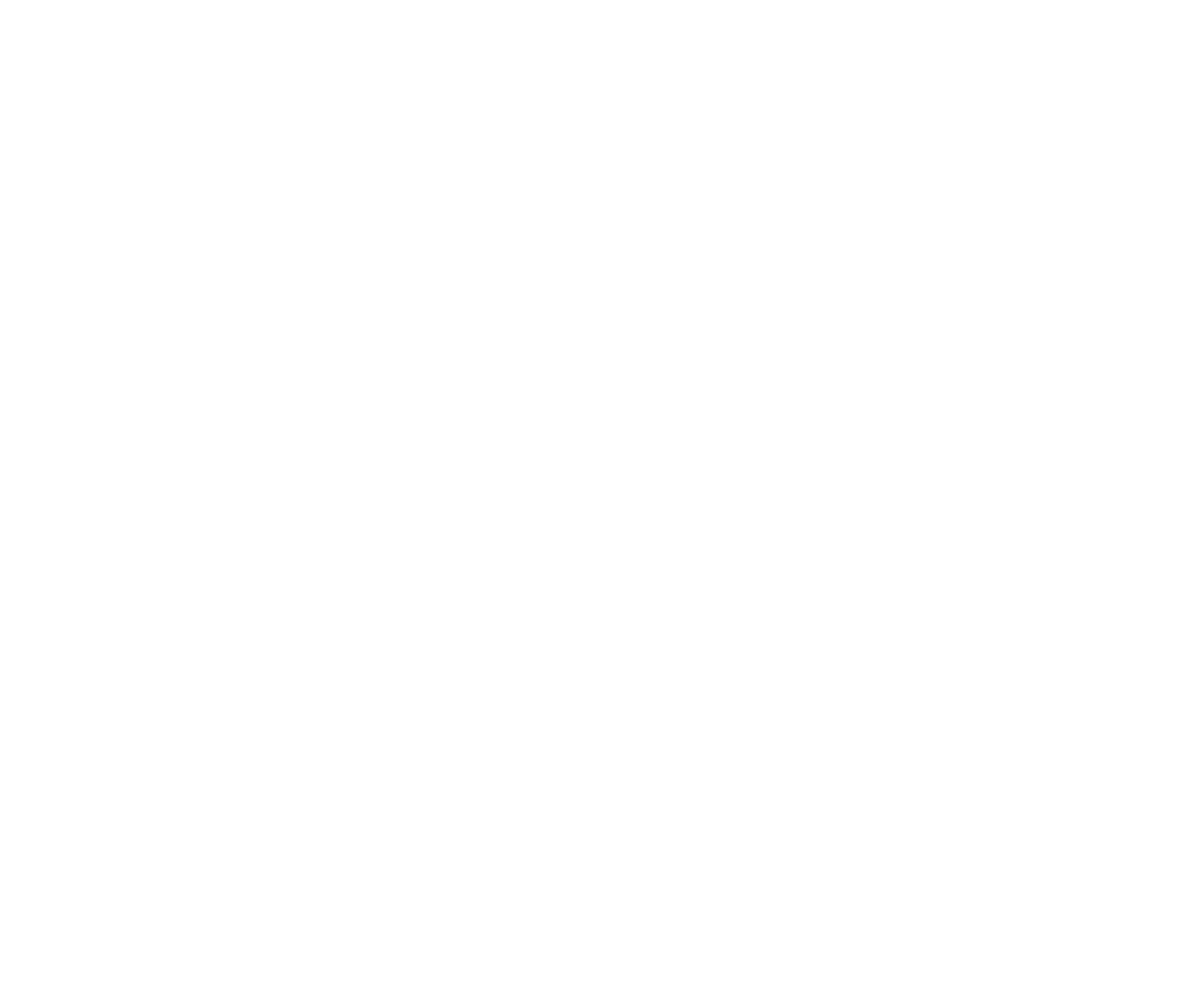
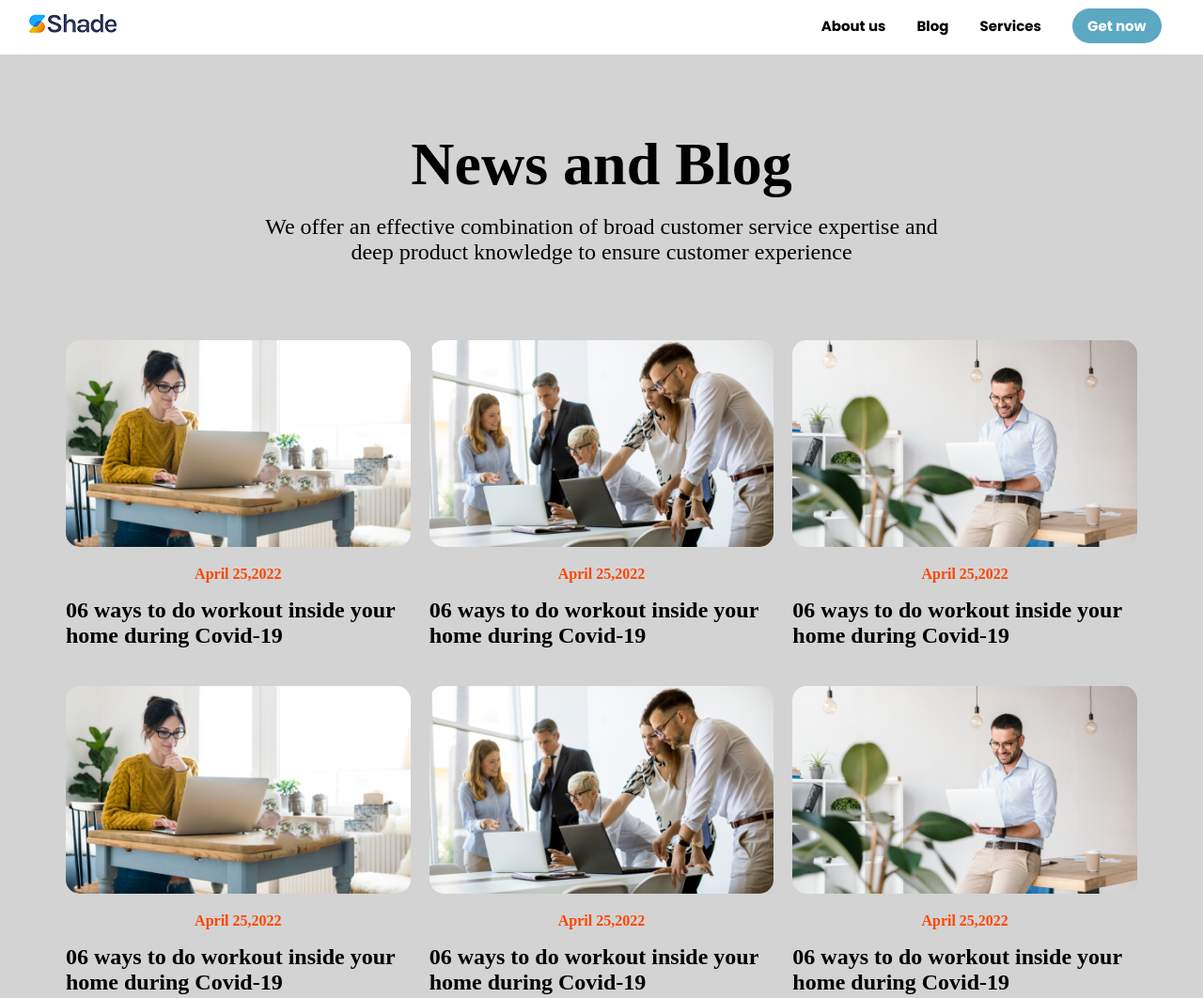
Before and after one commit to kristijanpecev/Practice, a plain HTML site: page LandingPage/index.html in a window 1280 px wide. Shown: the top 1062 px of the page at 94% size. Before the commit the page ends 800 px from the top, so only its background shows below. Drawn offline with Linux system fonts and the light colour scheme; a web font is replaced by a local one.

Commit message:
formated document

```diff
--- a/LandingPage/CSS/style.css
+++ b/LandingPage/CSS/style.css
@@ -0,0 +1,93 @@
+*{
+    margin: 0;
+    padding: 0;
+}
+nav{
+    padding: 15px 30px;
+    display: flex;
+    justify-content: space-between;
+    font-family: 'DynaPuff';
+    font-family: 'Francois One', sans-serif;
+    font-family: 'Poppins', sans-serif;
+}
+
+.navbarList li{
+    list-style-type: none;
+    display: inline;
+}
+.navbarList li a{
+    margin: 0 0.9rem;
+    text-decoration: none;
+    font-size: 15px;
+    color: black;
+    font-weight: bold;
+}
+.navbarList li .getNowBtn{
+    background-color: rgb(92, 168, 194);
+    color: white;
+    padding: 8px 16px;
+    border-radius: 25px;
+}
+main{
+    background-color: lightgray;
+    text-align: center;
+}
+
+#title {
+    width: 60%;
+    margin: 0 auto;
+    text-align: center;
+    padding: 10vh 0;
+}
+
+#title h1 {
+    font-size: 4rem;
+    margin-bottom: 1rem;
+}
+
+#title p {
+    font-size: 1.5rem;
+}
+
+.parent{
+    display: grid;
+    grid-template-columns: repeat(3, 1fr);
+    grid-template-rows: repeat(3, 1fr);
+    grid-column-gap: 20px;
+    grid-row-gap: 40px;
+    padding: 0 70px;
+}
+
+.parent a{
+    text-decoration: none;
+    color: black;
+}
+
+.parent .myCard {
+    background-color: lightgray;
+    min-height: 200px;
+    width: 100%;
+}
+
+.parent .myCard:hover{
+    transform: scale(1.03);
+}
+
+.parent .myCard img{
+    width: 100%;
+    border-radius: 15px;
+    margin-bottom: 2vh;
+}
+
+
+.parent .myCard span{
+    color: orangered;
+    font-weight: 600;
+}
+
+.parent .myCard p{
+    font-size: 24px;
+    margin-top: 2vh;
+    font-weight: bolder;
+    text-align: left;
+}
--- a/LandingPage/index.html
+++ b/LandingPage/index.html
@@ -1,13 +1,119 @@
 <!DOCTYPE html>
 <html lang="en">
+
 <head>
     <meta charset="UTF-8">
     <meta http-equiv="X-UA-Compatible" content="IE=edge">
     <meta name="viewport" content="width=device-width, initial-scale=1.0">
     <title>My landing page</title>
-    <link rel="stylesheet" href="CSS/style.css">
+    <link rel="stylesheet" href="css/style.css">
+    <link rel="preconnect" href="https://fonts.googleapis.com">
+    <link rel="preconnect" href="https://fonts.gstatic.com" crossorigin>
+    <link
+        href="https://fonts.googleapis.com/css2?family=DynaPuff&family=Francois+One&family=Poppins:wght@100;200;300;400;600;700&display=swap"
+        rel="stylesheet">
 </head>
+
 <body>
-    <script src="./js/main.js"></script>
+    <header>
+        <nav>
+            <div id="logo">
+                <a href="./index.html">
+                    <img src="./img/logo-black.png" alt="">
+                </a>
+            </div>
+            <div id="navbar">
+                <ul class="navbarList">
+                    <li><a href="./pages/about.html">About us</a></li>
+                    <li><a href="./pages/blog.html">Blog</a></li>
+                    <li><a href="./pages/services.html">Services</a></li>
+                    <li><a href="#pricing" class="getNowBtn">Get now</a></li>
+                </ul>
+            </div>
+        </nav>
+    </header>
+    <main>
+        <div id="title">
+            <h1>News and Blog</h1>
+            <p>We offer an effective combination of broad customer service expertise and <br>
+                deep product knowledge to ensure customer experience</p>
+        </div>
+
+        <div class="parent">
+            <a href="./pages/blog.html">
+                <div class="myCard">
+                    <img src="./img/blog-1.png" alt="">
+
+                    <span>April 25,2022</span>
+                    <p>06 ways to do workout inside your home during Covid-19</p>
+                </div>
+            </a>
+            <a href="./pages/blog.html">
+                <div class="myCard">
+                    <img src="./img/blog-2.png" alt="">
+
+                    <span>April 25,2022</span>
+                    <p>06 ways to do workout inside your home during Covid-19</p>
+                </div>
+            </a>
+            <a href="./pages/blog.html">
+                <div class="myCard">
+                    <img src="./img/blog-3.png" alt="">
+
+                    <span>April 25,2022</span>
+                    <p>06 ways to do workout inside your home during Covid-19</p>
+                </div>
+            </a>
+            <a href="./pages/blog.html">
+                <div class="myCard">
+                    <img src="./img/blog-1.png" alt="">
+
+                    <span>April 25,2022</span>
+                    <p>06 ways to do workout inside your home during Covid-19</p>
+                </div>
+            </a>
+            <a href="./pages/blog.html">
+                <div class="myCard">
+                    <img src="./img/blog-2.png" alt="">
+
+                    <span>April 25,2022</span>
+                    <p>06 ways to do workout inside your home during Covid-19</p>
+                </div>
+            </a>
+            <a href="./pages/blog.html">
+                <div class="myCard">
+                    <img src="./img/blog-3.png" alt="">
+
+                    <span>April 25,2022</span>
+                    <p>06 ways to do workout inside your home during Covid-19</p>
+                </div>
+            </a>
+            <a href="./pages/blog.html">
+                <div class="myCard">
+                    <img src="./img/blog-1.png" alt="">
+
+                    <span>April 25,2022</span>
+                    <p>06 ways to do workout inside your home during Covid-19</p>
+                </div>
+            </a>
+            <a href="./pages/blog.html">
+                <div class="myCard">
+                    <img src="./img/blog-2.png" alt="">
+
+                    <span>April 25,2022</span>
+                    <p>06 ways to do workout inside your home during Covid-19</p>
+                </div>
+            </a>
+            <a href="./pages/blog.html">
+                <div class="myCard">
+                    <img src="./img/blog-3.png" alt="">
+
+                    <span>April 25,2022</span>
+                    <p>06 ways to do workout inside your home during Covid-19</p>
+                </div>
+            </a>
+        </div>
+    </main>
 </body>
+
 </html>
```
Also changed, not shown: LandingPage/img/logo-black.png (added).
